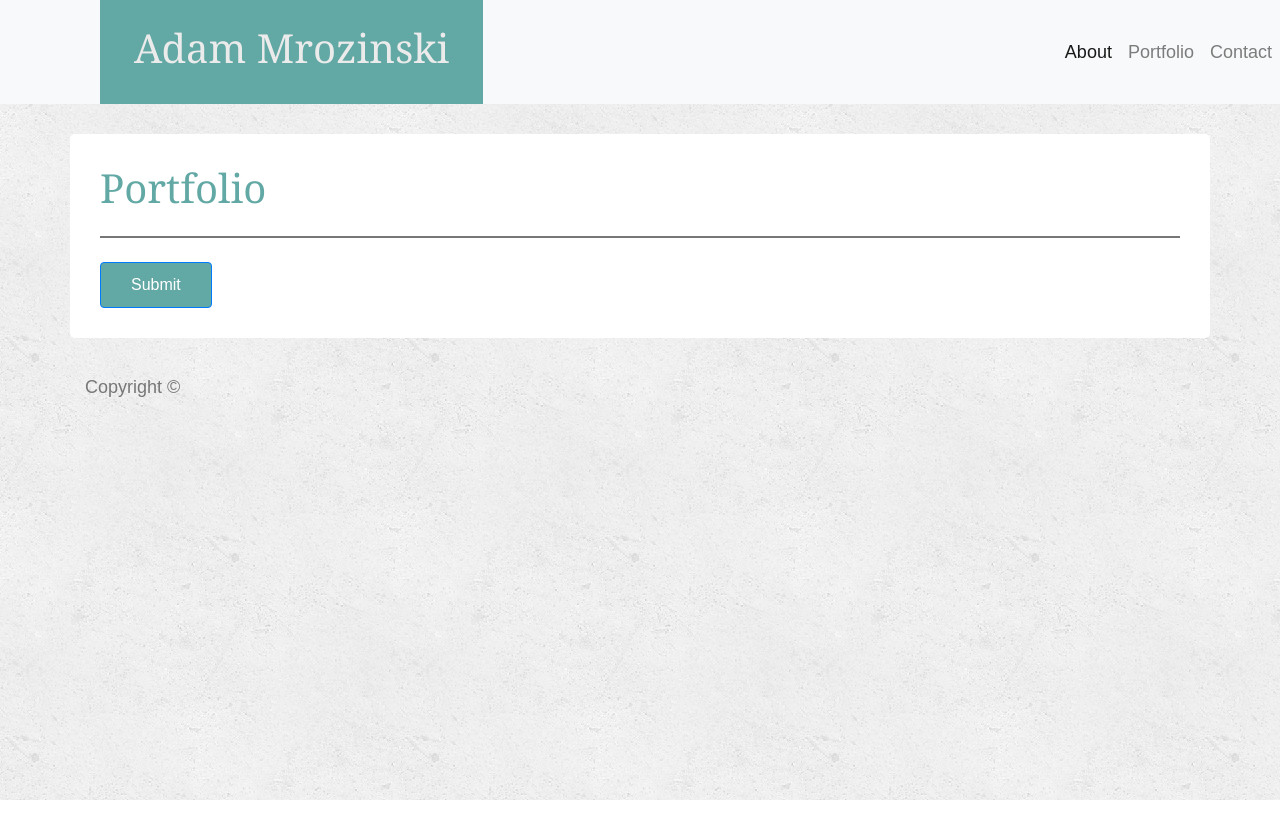
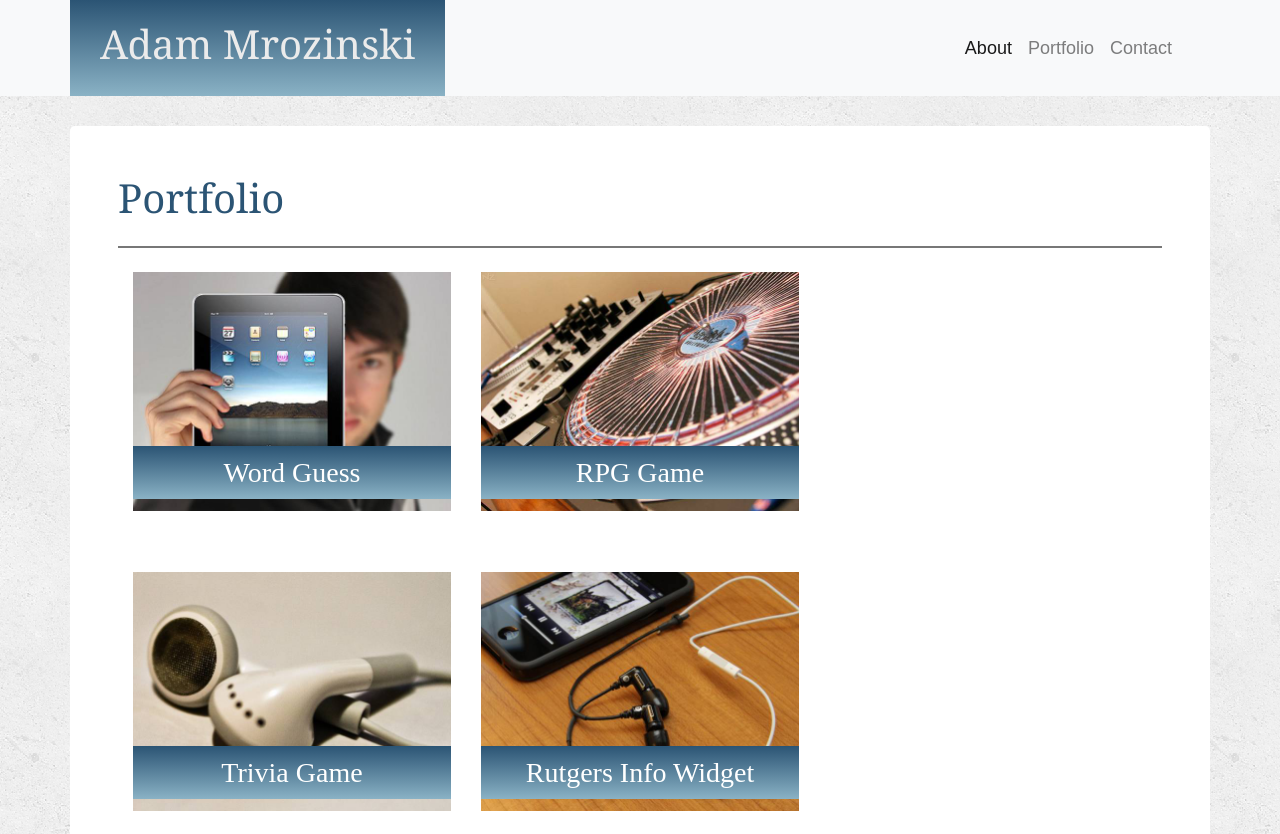
Before and after one commit to amrozinski88/Bootstrap-Portfolio, a plain HTML site: page portfolio.html in a window 1280 px wide. Shown: the top 834 px of the page. Before the commit the page ends 800 px from the top, so only its background shows below. Drawn offline with nearby package versions, Linux system fonts and the light colour scheme.

Commit message:
re did application using rows and columns instead of just bootstrap components

```diff
--- a/assets/css/style.css
+++ b/assets/css/style.css
@@ -10,27 +10,22 @@ body {
     color: #ebebeb;
 }
 
-ul {
-    margin-right: 100px;
-}
 
 .navbar-brand {
-    background-color:rgb(98, 168, 164);
-    margin-left: 100px;
+    background: linear-gradient(rgb(43, 84, 116),rgb(138,178,197));
     height: 100%;
-    padding: 24px 34px;
+    padding: 20px 30px;
     font-family: Georgia, 'Times New Roman', Times, serif;
 }
 
 .jumbotron {
     background-color: white;
     margin-top: 30px;
-    padding: 30px;
     width: 100%;
 }
 
 .display-5 {
-    color: rgb(98, 168, 164);
+    color:rgb(43, 84, 116);
     font-family: Georgia, 'Times New Roman', Times, serif;
 }
 
@@ -56,11 +51,18 @@ hr {
     padding: 0px;
 }
 
-ul {
-    margin: 0px;
+
+.btn {
+    background: linear-gradient(rgb(43, 84, 116),rgb(138,178,197));
+    padding: 10px 30px;
 }
 
-.btn {
-    background-color: rgb(98, 168, 164);
-    padding: 10px 30px;
+h3 {
+    /* background-color: rgb(98, 168, 164); */
+    background: linear-gradient(rgb(43, 84, 116),rgb(138,178,197));
+    color: white;
+    font-family: 'Times New Roman', Times, serif;
+    position: relative;
+    bottom: 65px;
+    padding: 10px 0px;
 }
--- a/portfolio.html
+++ b/portfolio.html
@@ -10,12 +10,14 @@
 
 <body>
     <nav class="navbar nameheader navbar-expand-lg navbar-light bg-light sticky-top">
+        <div class="container d-flex">
+        <div class="row w-100">
           <a class="navbar-brand" href="#"><h1 id="myname">Adam Mrozinski</h1></a>
           <button class="navbar-toggler" type="button" data-toggle="collapse" data-target="#navbarNav" aria-controls="navbarNav" aria-expanded="false" aria-label="Toggle navigation">
             <span class="navbar-toggler-icon"></span>
           </button>
-        <div class="collapse navbar-collapse justify-content-end id="navbarNav>
-          <ul class="navbar-nav">
+          <div class="collapse navbar-collapse justify-content-end" id="navbarNav">
+            <ul class="navbar-nav text-center justify-content-end">
               <li class="nav-item active">
                 <a class="nav-link" href="index.html">About <span class="sr-only">(current)</span></a>
               </li>
@@ -28,24 +30,52 @@
 
             </ul>
           </div>
+        </div>
+        </div>
       </nav>
 
-    <div class="container">
-        <div class="row">
-          <div class="jumbotron">
+    <div class="container jumbotron bg-white p-5">
             <h1 class="display-5">Portfolio</h1>
             <hr class="my-4">
-            <button class="btn btn-primary" type="submit">Submit</button>
+        <div class="row m-0 text-center">
+            <div class="col-md-4">
+                <img src="assets/images/technics-q-c-640-480-1.jpg" class="img-fluid">
+                <h3>Word Guess</h3>
+              </div>
+            <div class="col-md-4 ">
+                <img src="assets/images/technics-q-c-640-480-2.jpg" class="img-fluid" >
+                <h3>RPG Game</h3>
+              </div>
 
          </div>
+         <div class="row m-0 text-center">
+            <div class="col-md-4">
+                <img src="assets/images/technics-q-c-640-480-5.jpg" class="img-fluid">
+                <h3>Trivia Game</h3>
+              </div>
+            <div class="col-md-4">
+                <img src="assets/images/technics-q-c-640-480-7.jpg" class="img-fluid" >
+                <h3>Rutgers Info Widget</h3>
+              </div>
+
+         </div>
+         <div class="row m-0 text-center">
+            <div class="col-md-4">
+                <img src="assets/images/technics-q-c-640-480-1.jpg" class="img-fluid">
+                <h3>Rock Paper Scissors</h3>
             </div>
          </div>
 
+      </div>
+
   <footer>
-    <div class="container">
+    <div class="container text-center">
       Copyright &copy;
     </div>
   </footer>
+  <script src="https://code.jquery.com/jquery-3.2.1.slim.min.js" integrity="sha384-KJ3o2DKtIkvYIK3UENzmM7KCkRr/rE9/Qpg6aAZGJwFDMVNA/GpGFF93hXpG5KkN" crossorigin="anonymous"></script>
+  <script src="https://cdnjs.cloudflare.com/ajax/libs/popper.js/1.12.9/umd/popper.min.js" integrity="sha384-ApNbgh9B+Y1QKtv3Rn7W3mgPxhU9K/ScQsAP7hUibX39j7fakFPskvXusvfa0b4Q" crossorigin="anonymous"></script>
+  <script src="https://maxcdn.bootstrapcdn.com/bootstrap/4.0.0/js/bootstrap.min.js" integrity="sha384-JZR6Spejh4U02d8jOt6vLEHfe/JQGiRRSQQxSfFWpi1MquVdAyjUar5+76PVCmYl" crossorigin="anonymous"></script>
 </body>
 
 </html>
```
Also changed, not shown: contact.html (+12 -5 lines), index.html (+7 -3 lines), 3 other files. Lines whose indentation alone changed are shown as unchanged.
